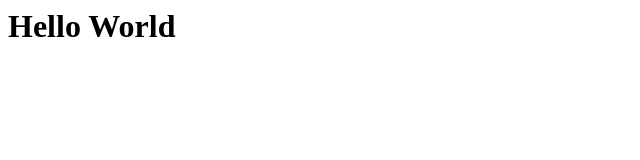
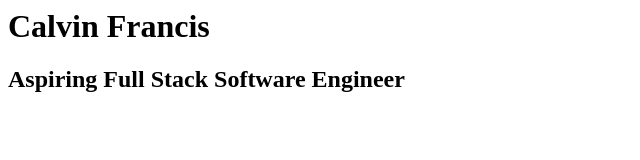
Before and after one commit to Calvinfr96/Calvinfr96.github.io, a plain HTML site: page index.html in a window 1280 px wide. Shown: the whole page, without its empty margins (0-640 px from the left). Drawn offline with Linux system fonts and the light colour scheme.

Commit message:
Add header and subheading

```diff
--- a/index.html
+++ b/index.html
@@ -1 +1,2 @@
-<h1>Hello World</h1>
+<h1>Calvin Francis</h1>
+<h2>Aspiring Full Stack Software Engineer</h2>
```
